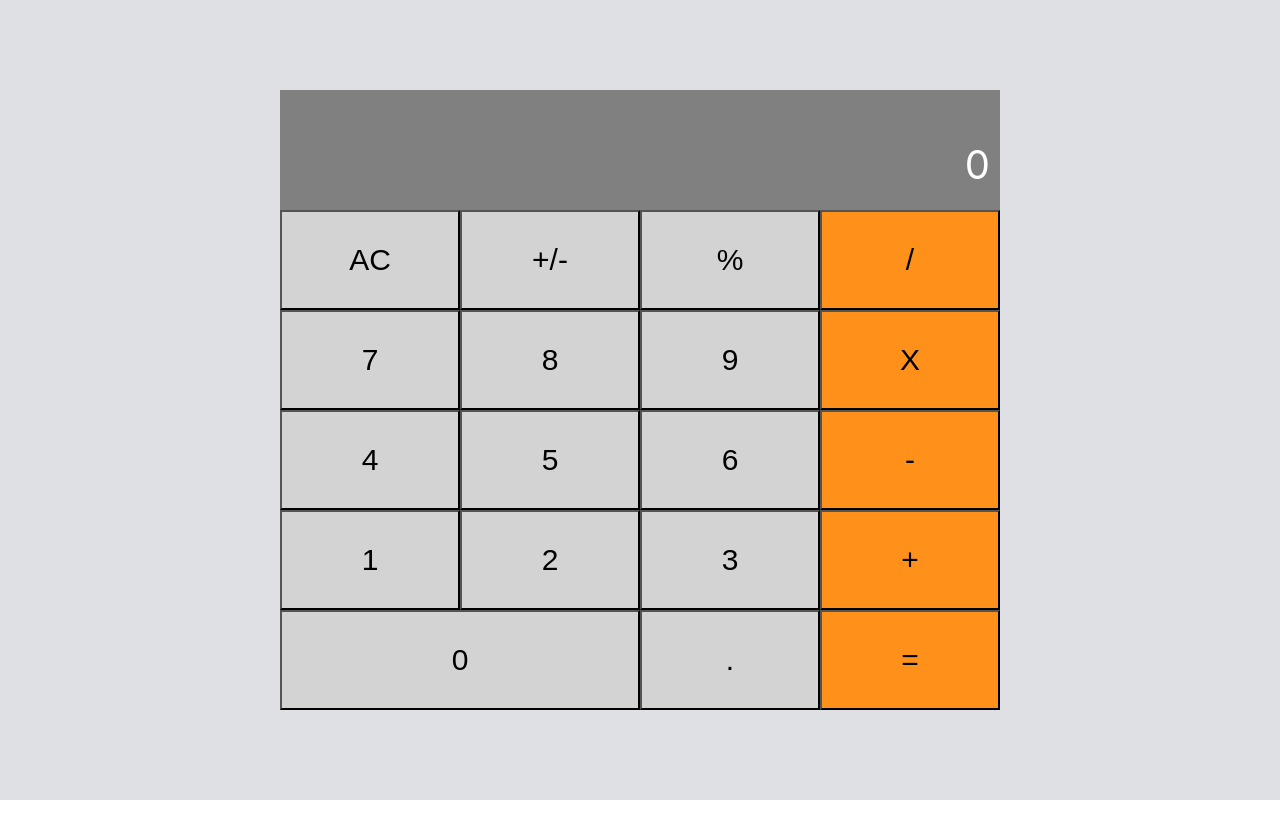
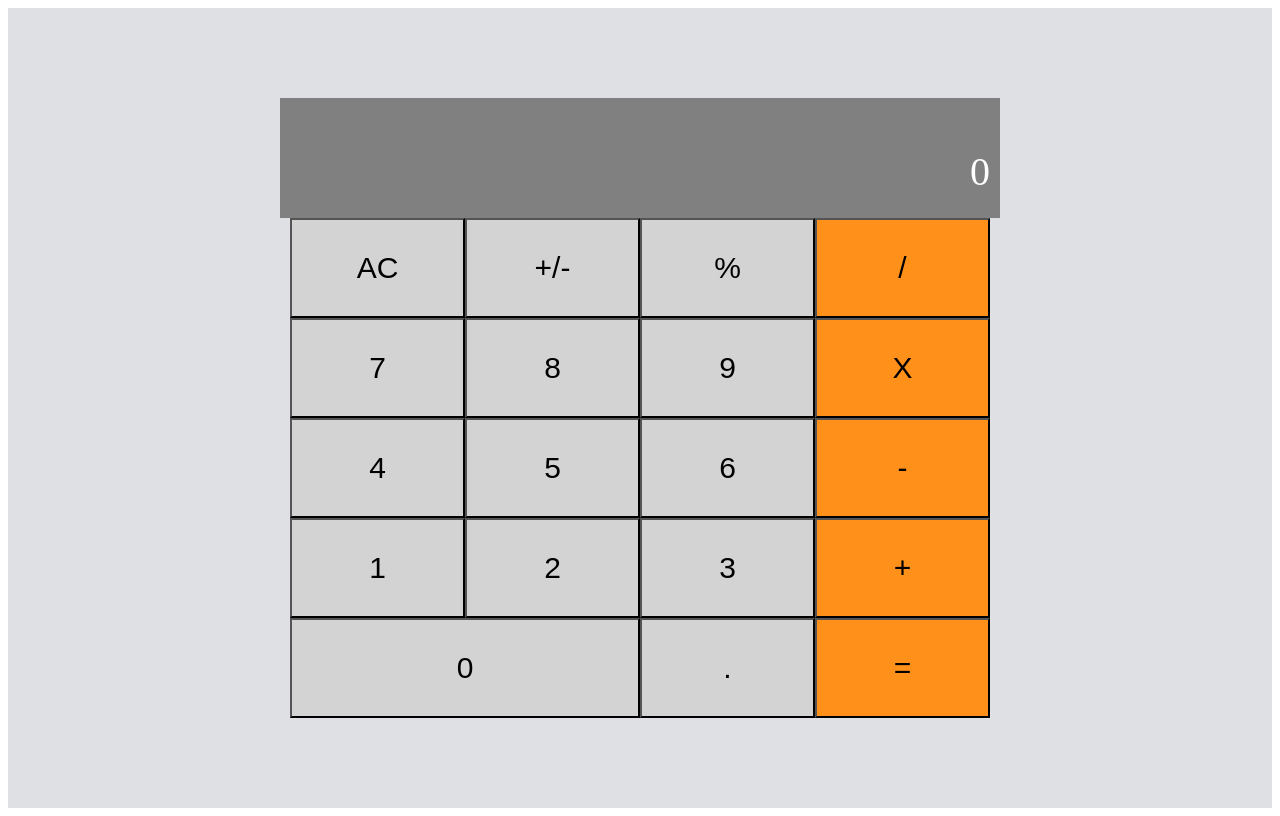
Before and after one commit to gitnyasha/react-calculator, a React (Create React App) app: page / in a window 1280 px wide. Built offline with nearby package versions, Linux system fonts and the light colour scheme.

Commit message:
fixed stylelint config and styles

```diff
--- a/package.json
+++ b/package.json
@@ -10,7 +10,9 @@
     "prop-types": "^15.7.2",
     "react": "^16.13.1",
     "react-dom": "^16.13.1",
-    "react-scripts": "3.4.1"
+    "react-scripts": "3.4.1",
+    "stylelint": "^13.6.1",
+    "stylelint-config-standard": "^20.0.0"
   },
   "scripts": {
     "start": "react-scripts start",
--- a/src/App.css
+++ b/src/App.css
@@ -28,17 +28,8 @@
   color: #61dafb;
 }
 
-@keyframes App-logo-spin {
-  from {
-    transform: rotate(0deg);
-  }
-  to {
-    transform: rotate(360deg);
-  }
-}
-
 .buttonPanel {
-  width: 720px;
+  width: 700px;
   background-color: white;
 }
 
@@ -65,9 +56,11 @@
   height: 100px;
   background-color: grey;
   padding: 10px;
+  display: flex;
+  font-size: 40px;
 }
 
 .right-side {
-  float: right;
-  font-size: 40px;
+  width: 100%;
+  text-align: right;
 }
--- a/src/index.css
+++ /dev/null
@@ -1,13 +0,0 @@
-body {
-  margin: 0;
-  font-family: -apple-system, BlinkMacSystemFont, 'Segoe UI', 'Roboto', 'Oxygen',
-    'Ubuntu', 'Cantarell', 'Fira Sans', 'Droid Sans', 'Helvetica Neue',
-    sans-serif;
-  -webkit-font-smoothing: antialiased;
-  -moz-osx-font-smoothing: grayscale;
-}
-
-code {
-  font-family: source-code-pro, Menlo, Monaco, Consolas, 'Courier New',
-    monospace;
-}
--- a/src/index.js
+++ b/src/index.js
@@ -1,6 +1,5 @@
 import React from 'react';
 import ReactDOM from 'react-dom';
-import './index.css';
 import App from './components/App';
 import * as serviceWorker from './serviceWorker';
 
```
Also changed, not shown: .stylelintrc.json (added), 1 other file (tests, documents, lock files or other folders).
